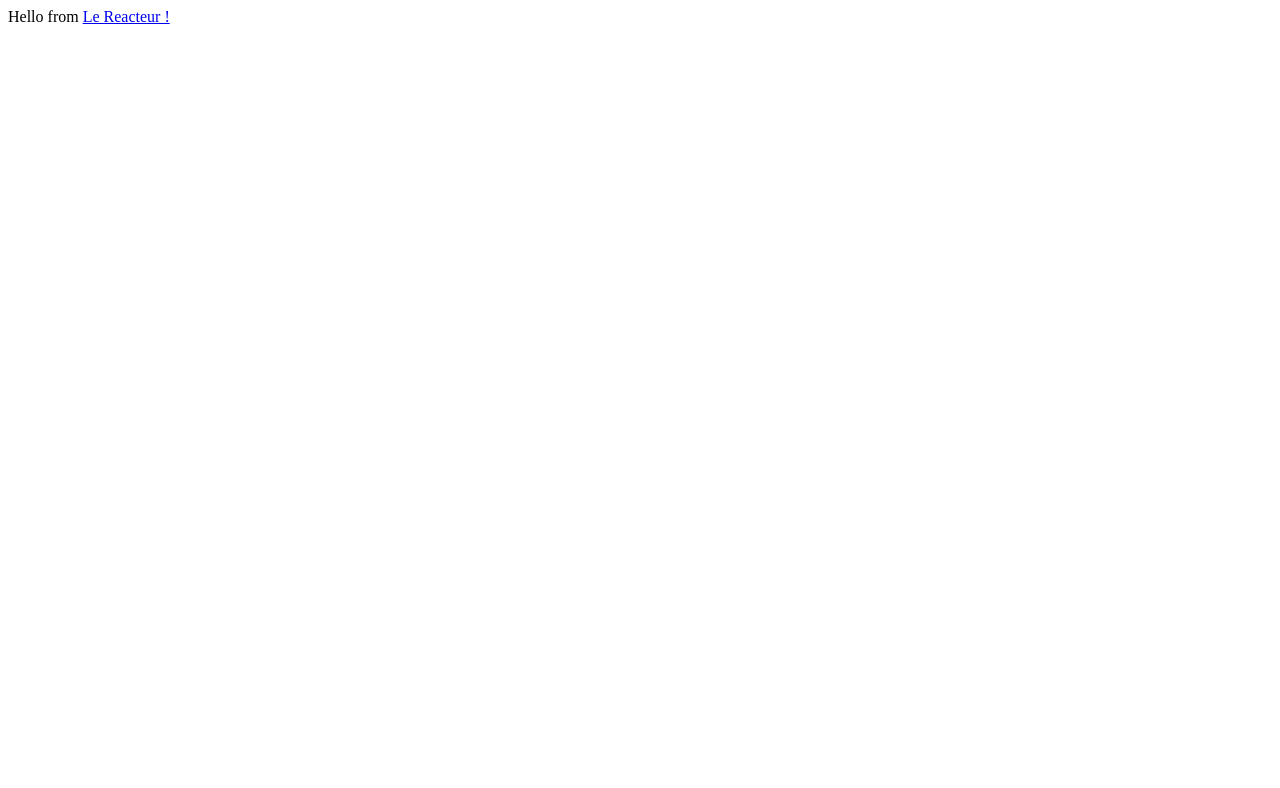
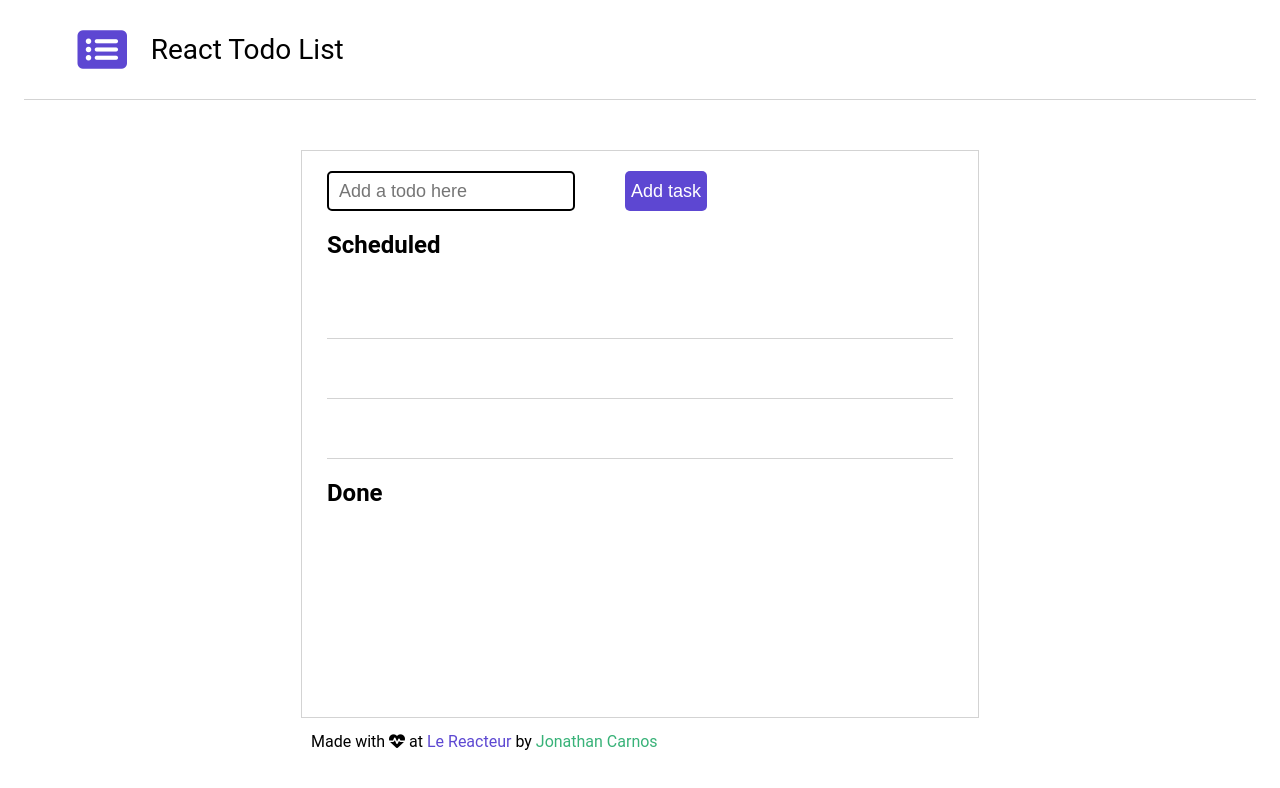
Before and after one commit to Redskinsjo/React-Todo-list, a React (Create React App) app: page / in a window 1280 px wide. Shown: the top 788 px of the page. Built offline with nearby package versions, Linux system fonts and the light colour scheme.

Commit message:
first commit

```diff
--- a/package.json
+++ b/package.json
@@ -30,5 +30,8 @@
       "last 1 firefox version",
       "last 1 safari version"
     ]
+  },
+  "prettier":{
+    "singleQuote": true
   }
 }
--- a/public/index.html
+++ b/public/index.html
@@ -24,6 +24,10 @@
       work correctly both with client-side routing and a non-root public URL.
       Learn how to configure a non-root public URL by running `npm run build`.
     -->
+    <script
+      src="https://kit.fontawesome.com/ae409a6c63.js"
+      crossorigin="anonymous"
+    ></script>
     <title>React App</title>
   </head>
   <body>
--- a/src/App.css
+++ b/src/App.css
@@ -1 +1,98 @@
 /* Other rules */
+.lists-container {
+  box-sizing: border-box;
+  padding: 0 25px 100px 25px;
+  max-width: 728px;
+  margin: 50px calc((100% - 678px) / 2) 0 calc((100% - 678px) / 2);
+  border: 1px solid lightgray;
+  position: relative;
+}
+/* HEADER */
+.header {
+  box-sizing: border-box;
+  height: 100px;
+  padding: 20px 30px;
+  display: flex;
+  justify-content: flex-start;
+  align-items: center;
+  border-bottom: 1px solid lightgray;
+}
+.container {
+  width: 33%;
+  display: flex;
+}
+
+.container > i {
+  color: #5d47d2;
+  font-size: 44px;
+  flex: 1;
+  display: flex;
+  justify-content: center;
+  align-items: center;
+}
+
+.container > p {
+  font-family: 'Roboto', sans-serif;
+  font-size: 28px;
+  flex: 3;
+  min-width: 206px;
+}
+/* HEADER */
+
+/* ADDTODO */
+.addTodo {
+  display: flex;
+  align-items: center;
+}
+.addTodo > input {
+  box-sizing: border-box;
+  border: 2px solid black;
+  height: 40px;
+  padding-left: 10px;
+  font-size: 18px;
+  border-radius: 5px;
+  margin-top: 20px;
+  margin-right: 50px;
+  outline: none;
+}
+.addTodo > button {
+  box-sizing: border-box;
+  background-color: #5d47d2;
+  border: none;
+  border-radius: 5px;
+  font-size: 18px;
+  outline: none;
+  color: white;
+  margin-top: 20px;
+  height: 40px;
+}
+/* ADDTODO */
+
+/* TODOS */
+.todos {
+  box-sizing: border-box;
+  min-height: 60px;
+  font-size: 20px;
+  border-bottom: 0.5px solid lightgray;
+  display: flex;
+  justify-content: space-between;
+  align-items: center;
+}
+.todos input:first-child {
+  margin-right: 20px;
+}
+.dones {
+  display: flex;
+  justify-content: flex-end;
+  align-items: center;
+}
+.dones p {
+  min-height: 30px;
+  margin: 0 20px 0 0;
+  display: flex;
+  align-items: center;
+}
+.checked {
+  text-decoration: line-through;
+}
+/* TODOS */
--- a/src/App.js
+++ b/src/App.js
@@ -1,10 +1,40 @@
-import React from "react";
-import "./App.css";
+import React, { useState } from 'react';
+import Header from './components/Header';
+import List from './components/List';
+import AddTodo from './components/AddTodo';
+import Footer from './components/Footer';
+import './App.css';
 
 function App() {
+  const [userInput, setUserInput] = useState('');
+  const [todosToDo, setTodosToDo] = useState([]);
+  const [todosDone, setTodosDone] = useState([]);
+
   return (
     <div>
-      Hello from <a href="https://www.lereacteur.io">Le Reacteur !</a>
+      <Header />
+      <div className="lists-container">
+        <AddTodo
+          userInput={userInput}
+          setUserInput={setUserInput}
+          todosToDo={todosToDo}
+          setTodoToDo={setTodosToDo}
+        />
+        <List
+          categ="Scheduled"
+          todosToDo={todosToDo}
+          todosDone={todosDone}
+          setTodoToDo={setTodosToDo}
+          setTodoDone={setTodosDone}
+        />
+        <List
+          categ="Done"
+          todosDone={todosDone}
+          setTodoToDo={setTodosToDo}
+          setTodoDone={setTodosDone}
+        />
+        <Footer />
+      </div>
     </div>
   );
 }
--- /dev/null
+++ b/src/components/AddTodo.js
@@ -0,0 +1,29 @@
+import React from 'react';
+
+const AddTodo = ({ userInput, setUserInput, todosToDo, setTodoToDo }) => {
+  const handleSubmit = (e) => {
+    e.preventDefault();
+    if (userInput) {
+      const newObj = [...todosToDo];
+      newObj.push(userInput);
+      // console.log(newObj);
+      setTodoToDo(newObj);
+      setUserInput('');
+    }
+  };
+  return (
+    <form className="addTodo" onSubmit={handleSubmit}>
+      <input
+        placeholder="Add a todo here"
+        value={userInput}
+        type="text"
+        onChange={(e) => {
+          setUserInput(e.target.value);
+        }}
+      />
+      <button type="submit">Add task</button>
+    </form>
+  );
+};
+
+export default AddTodo;
--- /dev/null
+++ b/src/components/Footer.js
@@ -0,0 +1,45 @@
+import React from 'react';
+
+const Footer = () => {
+  return (
+    <div
+      style={{
+        position: 'absolute',
+        bottom: '-50px',
+        left: '9px',
+        fontFamily: 'Roboto, sans-serif',
+      }}
+    >
+      <p>
+        Made with <i className="fas fa-heartbeat"></i> at{' '}
+        <a
+          style={{
+            color: '#5D48D2',
+            textDecoration: 'none',
+            ':hover': {
+              textDecoration: 'underline',
+            },
+          }}
+          href="https://www.lereacteur.io/"
+        >
+          Le Reacteur
+        </a>{' '}
+        by{' '}
+        <a
+          style={{
+            color: '#38B278',
+            textDecoration: 'none',
+            ':hover': {
+              textDecoration: 'underline',
+            },
+          }}
+          href="https://github.com/Redskinsjo?tab=repositories"
+        >
+          Jonathan Carnos
+        </a>
+      </p>
+    </div>
+  );
+};
+
+export default Footer;
--- /dev/null
+++ b/src/components/Header.js
@@ -0,0 +1,16 @@
+import React from "react";
+
+const Header = () => {
+  return (
+    <>
+      <header className="header">
+        <div className="container">
+          <i className="fas fa-list-alt"></i>
+          <p>React Todo List</p>
+        </div>
+      </header>
+    </>
+  );
+};
+
+export default Header;
--- /dev/null
+++ b/src/components/List.js
@@ -0,0 +1,57 @@
+import React from 'react';
+import Todo from './Todo';
+
+const List = ({ categ, todosToDo, setTodoToDo, todosDone, setTodoDone }) => {
+  let renderToDoList;
+  if (todosToDo) {
+    if (todosToDo.length === 0) {
+      const empty = ['', '', ''];
+      renderToDoList = empty.map((todo, index) => {
+        return <Todo empty={true} key={index} categ={categ} />;
+      });
+    } else {
+      renderToDoList = todosToDo.map((todo, index) => {
+        return (
+          <Todo
+            key={todo + index}
+            categ={categ}
+            todo={todo}
+            todosToDo={todosToDo}
+            setTodoToDo={setTodoToDo}
+            todosDone={todosDone}
+            setTodoDone={setTodoDone}
+          />
+        );
+      });
+    }
+  }
+  let renderDoneList;
+  if (todosDone) {
+    if (todosDone.length === 0) {
+      const empty = ['', '', ''];
+      renderDoneList = empty.map((todo, index) => {
+        return <Todo empty={true} key={index} categ={categ} />;
+      });
+    } else {
+      renderDoneList = todosDone.map((done, index) => {
+        return (
+          <Todo
+            key={done + index}
+            categ={categ}
+            done={done}
+            todosDone={todosDone}
+            setTodoDone={setTodoDone}
+          />
+        );
+      });
+    }
+  }
+  return (
+    <div>
+      <h2>{categ}</h2>
+      {categ === 'Scheduled' ? renderToDoList : renderDoneList}
+    </div>
+  );
+};
+
+export default List;
--- /dev/null
+++ b/src/components/Todo.js
@@ -0,0 +1,46 @@
+import React, { useState } from 'react';
+
+const Todo = ({
+  empty,
+  categ,
+  todo,
+  done,
+  todosToDo,
+  setTodoToDo,
+  todosDone,
+  setTodoDone,
+}) => {
+  const [checked, setChecked] = useState(false);
+  const handleClickCheckBox = (e) => {
+    setChecked(!checked);
+    if (!checked && !todosDone.includes(todo))
+      setTodoDone([...todosDone, todo]);
+  };
+
+  const handleClickTrash = (e) => {
+    if (categ === 'Scheduled') {
+      const newObj = todosToDo.filter((t) => t !== todo);
+      setTodoToDo(newObj);
+    }
+    if (categ === 'Done') {
+      const newObj = todosDone.filter((t) => t !== done);
+      setTodoDone(newObj);
+    }
+    // e.target.parentNode.remove();
+  };
+  return (
+    <div className={categ === 'Scheduled' ? 'todos' : 'dones'}>
+      {empty ? null : categ === 'Scheduled' ? (
+        <input type="checkbox" onClick={handleClickCheckBox} />
+      ) : null}
+      <p className={checked ? 'checked' : null}>
+        {categ === 'Scheduled' ? todo : done}
+      </p>
+      {empty ? null : (
+        <i className="fas fa-trash" onClick={handleClickTrash}></i>
+      )}
+    </div>
+  );
+};
+
+export default Todo;
--- a/src/index.css
+++ b/src/index.css
@@ -1 +1,31 @@
 /* Reset rules */
+:root {
+  --page-margin: 24px;
+}
+html {
+  height: 100vh;
+  overflow-x: hidden;
+}
+body {
+  margin: 0;
+  height: 100%;
+  font-family: 'Roboto', sans-serif;
+}
+#root {
+  height: 100%;
+}
+#root > div {
+  height: 100vh;
+}
+#root > div {
+  height: 100vh;
+  max-width: calc(1280px + 2 * var(--page-margin));
+  padding-left: var(--page-margin);
+  padding-right: var(--page-margin);
+  margin-left: auto;
+  margin-right: auto;
+  position: relative;
+  display: flex;
+  flex-direction: column;
+  position: relative;
+}
```
Also changed, not shown: 1 other file (tests, documents, lock files or other folders).
